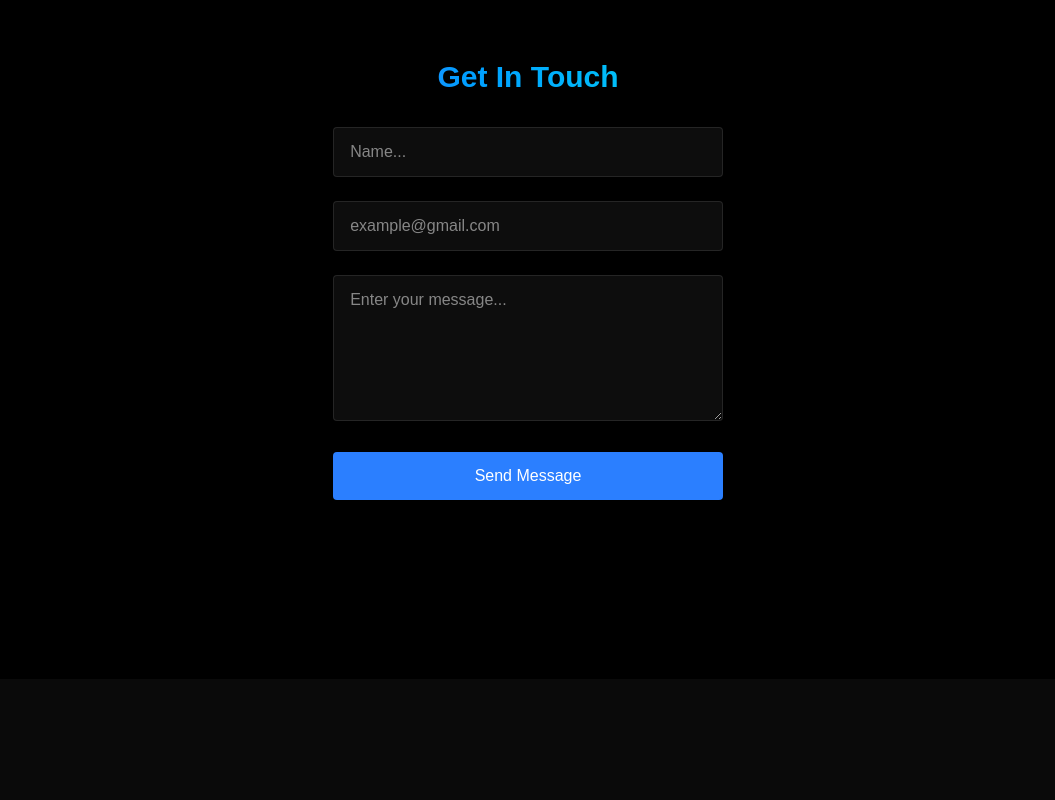
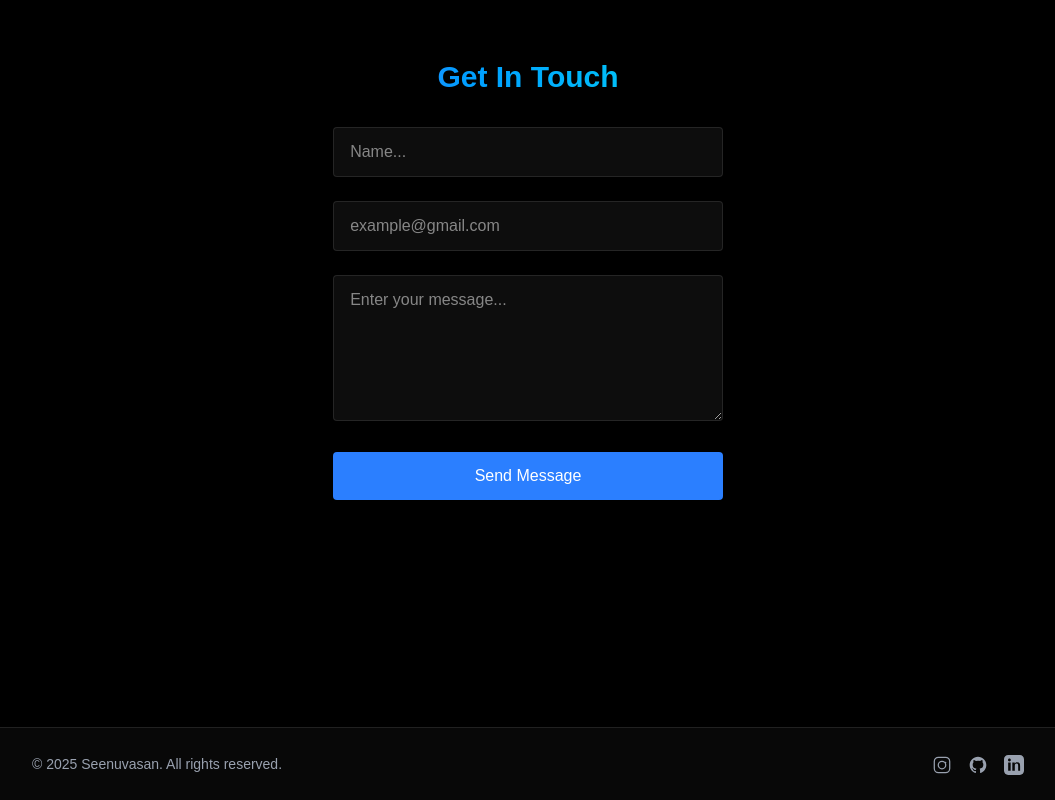
Before and after one commit to levinyt/seenu-portfolio, a React (Vite) app: page / in a window 1280 px wide. Shown: the part 2521-3321 px from the top of the page, without its empty margins (112-1167 px from the left). Before the commit the page ends 3200 px from the top, so only its background shows below. Built offline with nearby package versions, Linux system fonts and the light colour scheme.

Commit message:
Adding footer with all social media handeles

```diff
--- a/src/App.jsx
+++ b/src/App.jsx
@@ -7,6 +7,7 @@ import Home from './Components/sections/Home'
 import About from './Components/sections/About'
 import Projects from './Components/sections/Projects'
 import Contact from './Components/sections/Contact'
+import Footer from './Components/Footer'
 import "./index.css"
 
 
@@ -26,6 +27,7 @@ function App() {
         <About/>
         <Projects/>
         <Contact/>
+        <Footer/>
 
 
 
--- /dev/null
+++ b/src/Components/Footer.jsx
@@ -0,0 +1,51 @@
+const Footer = () => {
+  return (
+    <footer className="w-full bg-[rgba(10,10,10,0.85)] border-t border-white/10 py-6 mt-12">
+      <div className="max-w-5xl mx-auto px-4 flex flex-col md:flex-row items-center justify-between">
+        <div className="text-gray-400 text-sm mb-2 md:mb-0">
+          &copy; {new Date().getFullYear()} Seenuvasan. All rights reserved.
+        </div>
+        <div className="flex space-x-4">
+          <a
+            href="https://www.instagram.com/senpai_editz10/?hl=en"
+            target="_blank"
+            rel="noopener noreferrer"
+            className="text-gray-400 hover:text-blue-400 transition-colors"
+            aria-label="Instagram"
+          >
+            {/* Instagram SVG */}
+            <svg xmlns="http://www.w3.org/2000/svg" className="h-5 w-5 inline" viewBox="0 0 24 24" fill="currentColor">
+              <path d="M7.75 2h8.5A5.75 5.75 0 0 1 22 7.75v8.5A5.75 5.75 0 0 1 16.25 22h-8.5A5.75 5.75 0 0 1 2 16.25v-8.5A5.75 5.75 0 0 1 7.75 2zm0 1.5A4.25 4.25 0 0 0 3.5 7.75v8.5A4.25 4.25 0 0 0 7.75 20.5h8.5A4.25 4.25 0 0 0 20.5 16.25v-8.5A4.25 4.25 0 0 0 16.25 3.5h-8.5zm4.25 3.25a5.25 5.25 0 1 1 0 10.5 5.25 5.25 0 0 1 0-10.5zm0 1.5a3.75 3.75 0 1 0 0 7.5 3.75 3.75 0 0 0 0-7.5zm5.25.75a1 1 0 1 1-2 0 1 1 0 0 1 2 0z"/>
+            </svg>
+          </a>
+          <a
+            href="https://github.com/levinyt"
+            target="_blank"
+            rel="noopener noreferrer"
+            className="text-gray-400 hover:text-blue-400 transition-colors"
+            aria-label="GitHub"
+          >
+            {/* GitHub SVG */}
+            <svg xmlns="http://www.w3.org/2000/svg" className="h-5 w-5 inline" viewBox="0 0 24 24" fill="currentColor">
+              <path d="M12 2C6.477 2 2 6.484 2 12.021c0 4.418 2.865 8.166 6.839 9.489.5.092.682-.217.682-.483 0-.237-.009-.868-.013-1.703-2.782.605-3.369-1.342-3.369-1.342-.454-1.155-1.11-1.463-1.11-1.463-.908-.62.069-.608.069-.608 1.004.07 1.532 1.032 1.532 1.032.892 1.53 2.341 1.088 2.91.832.091-.647.35-1.088.636-1.339-2.221-.253-4.555-1.113-4.555-4.951 0-1.093.39-1.988 1.029-2.688-.103-.253-.446-1.272.098-2.65 0 0 .84-.27 2.75 1.025A9.564 9.564 0 0112 6.844c.85.004 1.705.115 2.504.337 1.909-1.295 2.748-1.025 2.748-1.025.546 1.378.202 2.397.1 2.65.64.7 1.028 1.595 1.028 2.688 0 3.847-2.337 4.695-4.566 4.944.359.309.678.919.678 1.852 0 1.336-.012 2.415-.012 2.744 0 .268.18.579.688.481C19.138 20.184 22 16.437 22 12.021 22 6.484 17.523 2 12 2z"/>
+            </svg>
+          </a>
+          <a
+            href="https://www.linkedin.com/in/seenuvasan-muthukrishnan-470658268/"
+            target="_blank"
+            rel="noopener noreferrer"
+            className="text-gray-400 hover:text-blue-400 transition-colors"
+            aria-label="LinkedIn"
+          >
+            {/* LinkedIn SVG */}
+            <svg xmlns="http://www.w3.org/2000/svg" className="h-5 w-5 inline" viewBox="0 0 24 24" fill="currentColor">
+              <path d="M19 0h-14c-2.761 0-5 2.239-5 5v14c0 2.761 2.239 5 5 5h14c2.761 0 5-2.239 5-5v-14c0-2.761-2.239-5-5-5zm-11 19h-3v-10h3v10zm-1.5-11.268c-.966 0-1.75-.784-1.75-1.75s.784-1.75 1.75-1.75 1.75.784 1.75 1.75-.784 1.75-1.75 1.75zm13.5 11.268h-3v-5.604c0-1.337-.026-3.063-1.868-3.063-1.868 0-2.156 1.459-2.156 2.967v5.7h-3v-10h2.881v1.367h.041c.401-.761 1.379-1.563 2.838-1.563 3.036 0 3.599 2.001 3.599 4.601v5.595z"/>
+            </svg>
+          </a>
+        </div>
+      </div>
+    </footer>
+  );
+};
+
+export default Footer;
```
